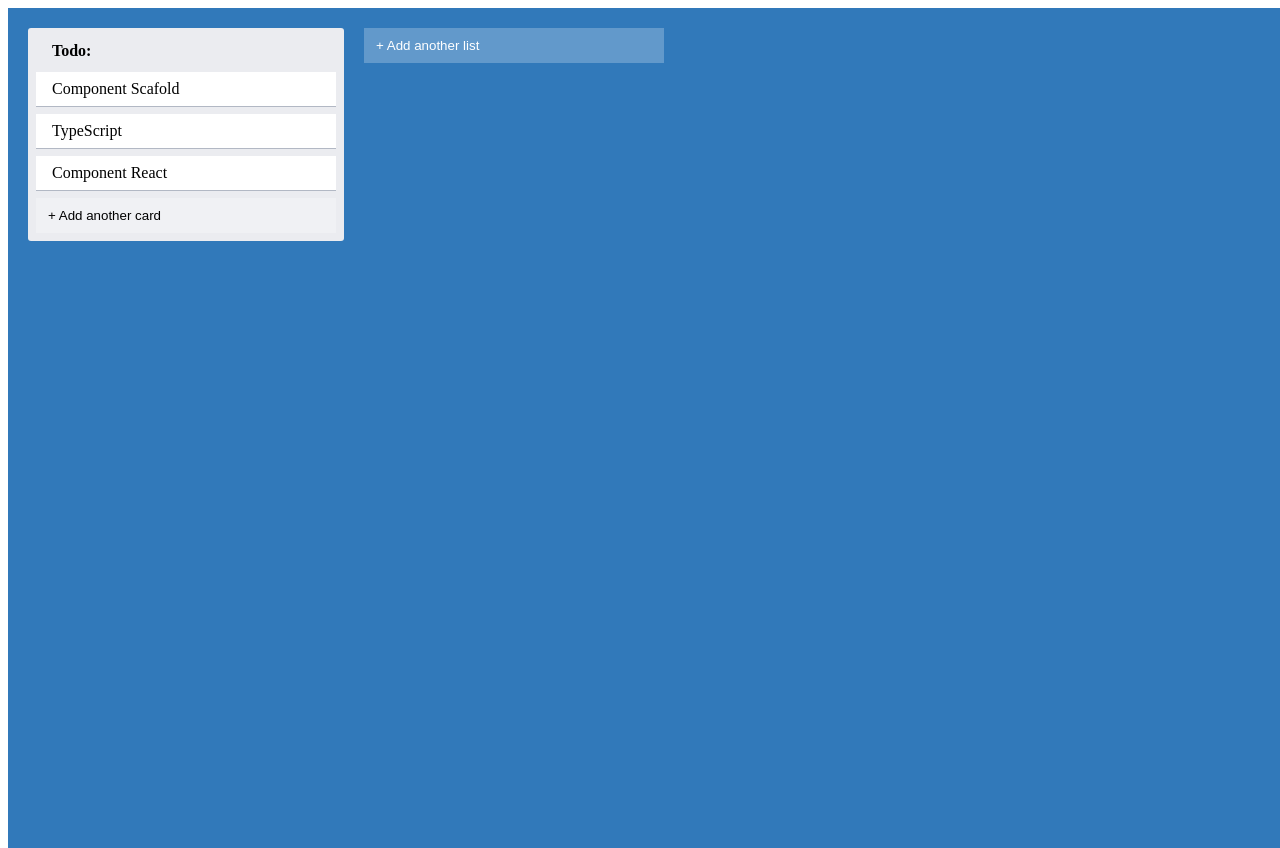
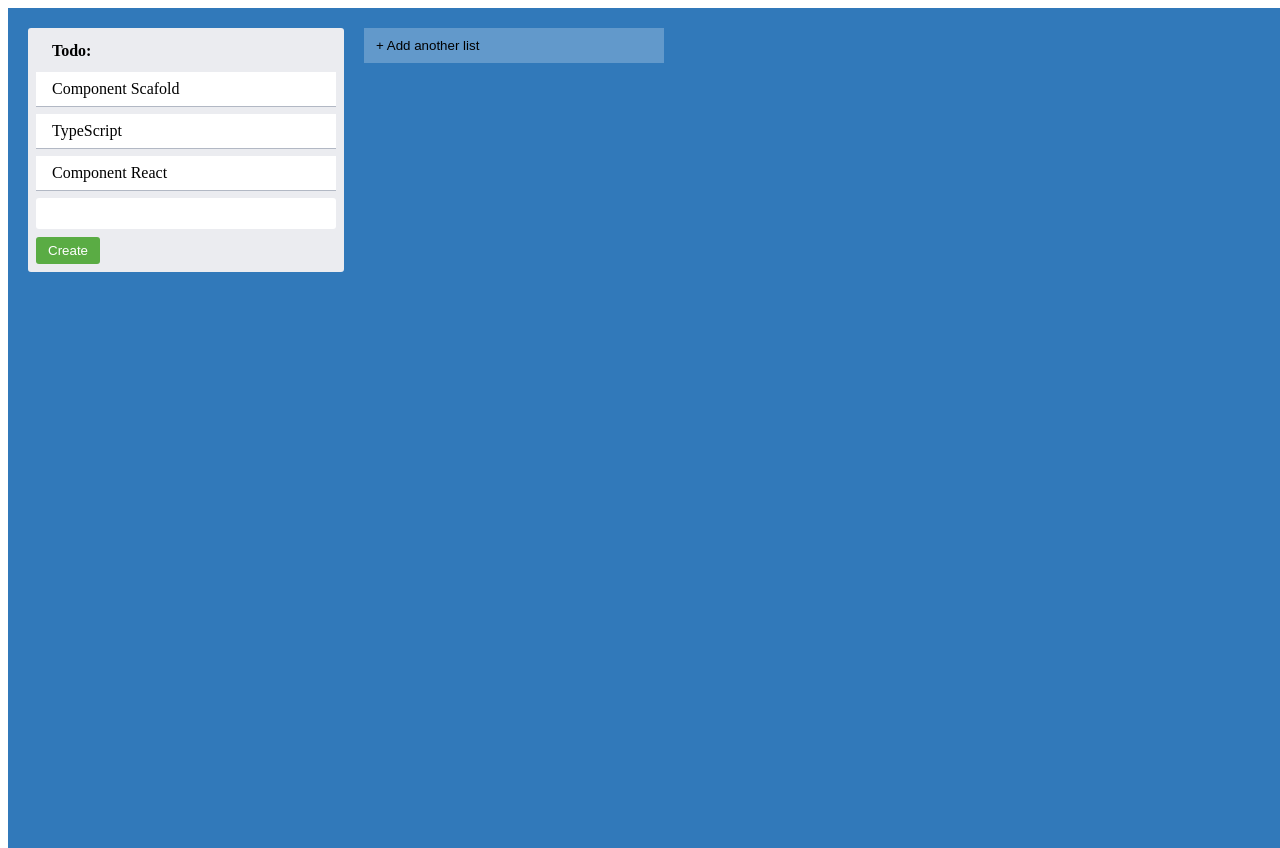
Before and after one commit to DCN13/Trello, a React (Vite) app: page / in a window 1280 px wide. Both pictures are taken after a click on the button "+ Add another card". Shown: the top 848 px of the page. Built offline with nearby package versions, Linux system fonts and the light colour scheme.

Commit message:
create NewItemForm component

```diff
--- a/src/AddNewItem.tsx
+++ b/src/AddNewItem.tsx
@@ -1,5 +1,6 @@
 import { useState } from "react";
 import { AddItemButton } from "./styles";
+import NewItemForm from "./NewItemForm";
 
 interface Props {
   onAdd: (text: string) => void;
@@ -10,10 +11,24 @@
   const [showForm, setShowForm] = useState<boolean>(false);
   if (showForm) {
     // render the form
+    return (
+      <NewItemForm
+        onAdd={(text) => {
+          onAdd(text);
+          setShowForm(false);
+        }}
+      />
+    );
   }
   return (
     <>
-      <AddItemButton dark={dark} onClick={() => setShowForm(true)}>
+      <AddItemButton
+        onClick={() => {
+          setShowForm(true);
+          onAdd("Add New Item");
+        }}
+        dark={dark}
+      >
         {toggleButtonText}
       </AddItemButton>
     </>
--- a/src/App.tsx
+++ b/src/App.tsx
@@ -9,7 +9,7 @@
         <Column text="Todo:" />
         <AddNewItem
           toggleButtonText="+ Add another list"
-          onAdd={() => console.log("Item created")}
+          onAdd={(msg) => console.log("Item created : ", msg)}
         />
       </AppContainer>
     </>
--- a/src/Column.tsx
+++ b/src/Column.tsx
@@ -15,8 +15,8 @@
         <Card text="Component React" />
         <AddNewItem
           toggleButtonText="+ Add another card"
-          onAdd={() => console.log("New item created")}
-          dark="true"
+          onAdd={(msg) => console.log("New item created ", msg)}
+          dark
         />
       </ColumnContainer>
     </>
--- /dev/null
+++ b/src/NewItemForm.tsx
@@ -0,0 +1,18 @@
+import { useState } from "react";
+import { NewItemButton, NewItemFormContainer, NewItemInput } from "./styles";
+
+type Props = {
+  onAdd(text: string): void;
+};
+const NewItemForm = ({ onAdd }: Props) => {
+  const [text, setText] = useState("");
+  return (
+    <>
+      <NewItemFormContainer>
+        <NewItemInput value={text} onChange={(e) => setText(e.target.value)} />
+        <NewItemButton onClick={() => onAdd(text)}>Create</NewItemButton>
+      </NewItemFormContainer>
+    </>
+  );
+};
+export default NewItemForm;
--- a/src/styles.ts
+++ b/src/styles.ts
@@ -42,7 +42,7 @@
   background-color: #ffffff3d;
   border-raduis: 3px;
   border: none;
-  color: ${(props) => (props.dark ? "#000" : "#fff")};
+  color: ${(props) => (props.dark ? "#000" : "#fff")}
   cursor: pointer;
   max-width: 300px;
   padding: 10px 12px;
@@ -53,3 +53,30 @@
     background-color: #ffffff52;
   }
 `;
+
+export const NewItemFormContainer = styled.div`
+  max-width: 300px;
+  display: flex;
+  flex-direction: column;
+  width: 100%;
+  align-items: flex-start;
+`;
+
+export const NewItemButton = styled.button`
+  background-color: #5aac44;
+  border-radius: 3px;
+  border: none;
+  box-shadow: none;
+  color: #fff;
+  padding: 6px 12px;
+  text-align: center;
+`;
+
+export const NewItemInput = styled.input`
+  border-radius: 3px;
+  border: none;
+  box-shadow: #091e424 0px 1px 0px 0px;
+  margin-bottom: 0.5rem;
+  padding: 0.5rem 0rem;
+  width: 100%;
+`;
```
